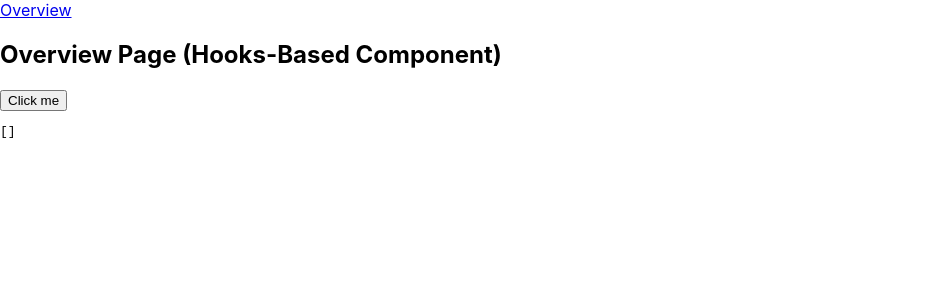
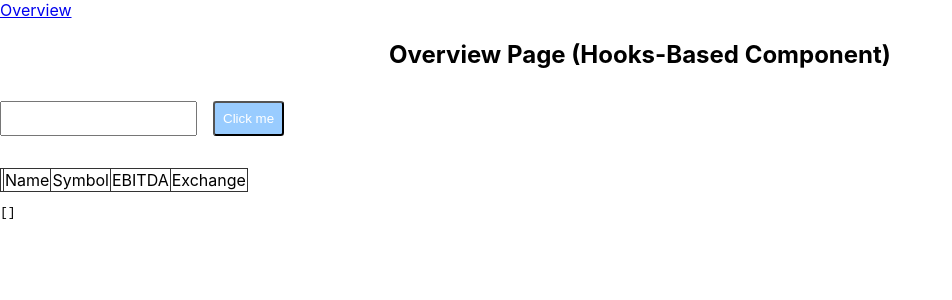
Before and after one commit to mattbillard/interview-inrhythm-react-router-redux-typescript, a React (Create React App) app: page /overview in a window 1280 px wide. Shown: the top 300 px of the page, without its empty margins (0-952 px from the left). Built offline with nearby package versions, Linux system fonts and the light colour scheme.

Commit message:
interview

```diff
--- a/src/components/app.css
+++ b/src/components/app.css
@@ -20,6 +20,28 @@ table {
   border-collapse: collapse;
 }
 
-th, td {
+th,
+td {
   border: solid 1px #333;
 }
+
+h2 {
+  /* margin: auto; */
+  text-align: center;
+}
+
+.searchForm {
+  margin: 2rem auto;
+}
+
+.searchForm input {
+  padding: 0.5rem;
+}
+
+.searchBtn {
+  background-color: #9cf;
+  color: white;
+  padding: 0.5rem;
+  border-radius: 0.2rem;
+  margin-left: 1rem;
+}
--- a/src/components/overview-page-hooks.tsx
+++ b/src/components/overview-page-hooks.tsx
@@ -1,24 +1,61 @@
-import React from 'react';
+import React, { useState } from 'react';
 import { useDispatch, useSelector } from "react-redux";
 
-import { getOverview, IStoreState } from '../redux';
+import { getOverview, IStoreState, removeStock } from '../redux';
 
 export interface IOverviewPage { }
 
 export const OverviewPage: React.FC<IOverviewPage> = (props) => {
   const stocks = useSelector((state: IStoreState) => state.sampleReducer.stocks);
   const dispatch = useDispatch();
+  const [ticker, setTicker] = useState('');
 
-  const handleGetOverview = (ticker: string) => {
+  const handleChange = (e: React.ChangeEvent<HTMLInputElement>) => {
+    const value = e.target.value;
+    setTicker(value);
+  }
+
+  const handleRemove = (symbol: string) => {
+    dispatch(removeStock(symbol));
+  }
+
+  const handleGetOverview = (event) => {
+    event.preventDefault();
     dispatch(getOverview(ticker));
   }
 
   return (
     <div>
       <h2>Overview Page (Hooks-Based Component)</h2>
+      <form className="searchForm" onSubmit={handleGetOverview}>
 
-      <button onClick={() => handleGetOverview('MSFT')}>Click me</button>
+      <input type="text" onChange={handleChange}/>
+      {/* <button onClick={() => handleGetOverview('MSFT')}>Click me</button> */}
+      <button className="searchBtn">Click me</button>
+      </form>
 
+      <table>
+        <thead>
+          <tr>
+            <td></td>
+            <td>Name</td>
+            <td>Symbol</td>
+            <td>EBITDA</td>
+            <td>Exchange</td>
+          </tr>
+        </thead>
+        <tbody>
+          {stocks && stocks.map(stock => (
+            <tr key={stock.Symbol}>
+              <td><button onClick={() => handleRemove(stock.Symbol)}>Remove</button></td>
+              <td>{stock.Name}</td>
+              <td>{stock.Symbol}</td>
+              <td>{stock.EBITDA}</td>
+              <td>{stock.Exchange}</td>
+            </tr>
+          ))}
+        </tbody>
+      </table>
       <pre>{JSON.stringify(stocks, null, '  ')}</pre>
     </div>
   );
--- a/src/redux/actions.ts
+++ b/src/redux/actions.ts
@@ -1,9 +1,17 @@
 import axios from 'axios';
 
 export const OVERVIEW_RECEIVED =  'OVERVIEW_RECEIVED';
+export const REMOVE_STOCK =  'REMOVE_STOCK';
 
 export const getOverview = (ticker: string) => async (dispatch) => {
   const url = `/api/overview/${ticker}.json`;
   const response = await axios.get(url);
   dispatch({ type: OVERVIEW_RECEIVED, data: response.data});
 }
+
+export const removeStock = (symbol: string) => {
+  return {
+      type: REMOVE_STOCK,
+      data: symbol
+  };
+}
--- a/src/redux/reducer.ts
+++ b/src/redux/reducer.ts
@@ -1,6 +1,6 @@
 import { Reducer } from 'redux';
 import {
-  OVERVIEW_RECEIVED,
+  OVERVIEW_RECEIVED, REMOVE_STOCK,
 } from './actions';
 
 export interface ISampleReducerState {
@@ -13,14 +13,24 @@ const initialState: ISampleReducerState = {
 
 export const sampleReducer: Reducer<ISampleReducerState> = (state = initialState, action) => {
   switch (action.type) {
-    case OVERVIEW_RECEIVED:
-      const newStocks = [action.data];
+    case OVERVIEW_RECEIVED: {
+      const {stocks} = state;
+      const newStocks = [...stocks, action.data];
 
       return {
         ...state,
         stocks: newStocks,
       };
+    }
 
+    case REMOVE_STOCK: {
+      const {data} = action;
+      const stocks = state.stocks.filter(stock => stock.Symbol !== data);
+      return {
+        ...state,
+        stocks
+      }
+    }
     default:
       return state;
   }
```
Also changed, not shown: 1 other file (tests, documents, lock files or other folders).
